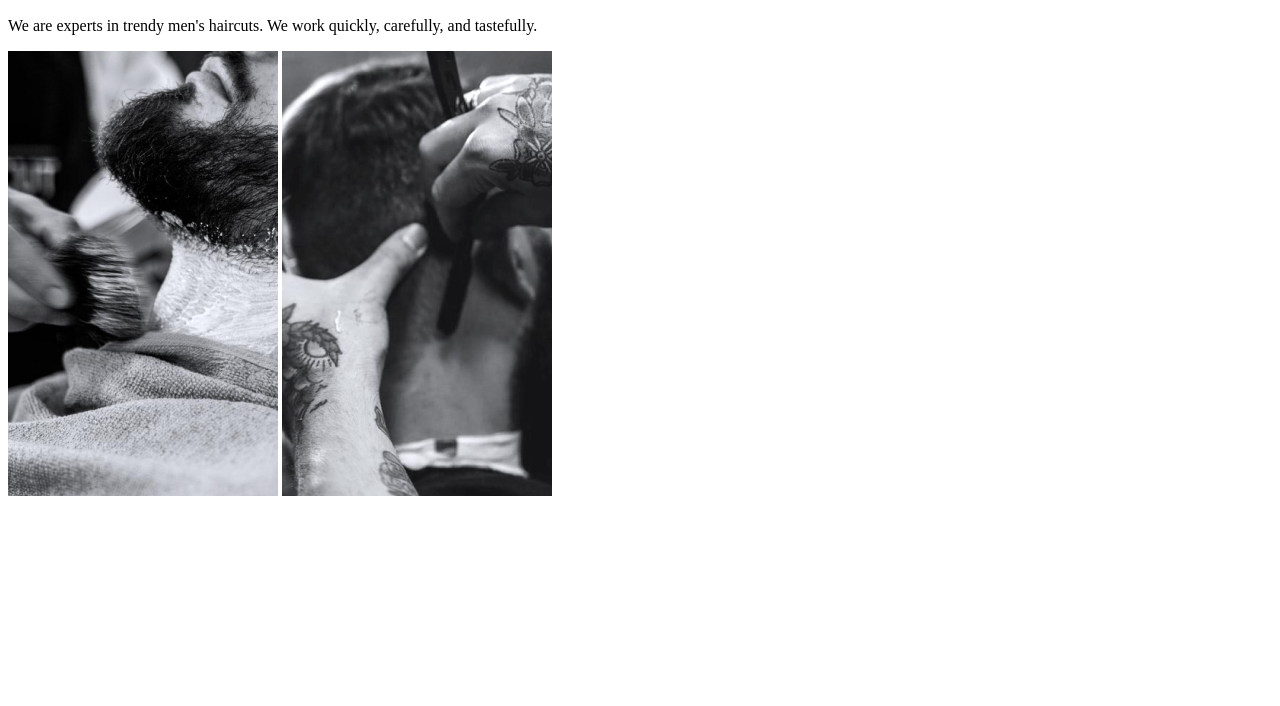
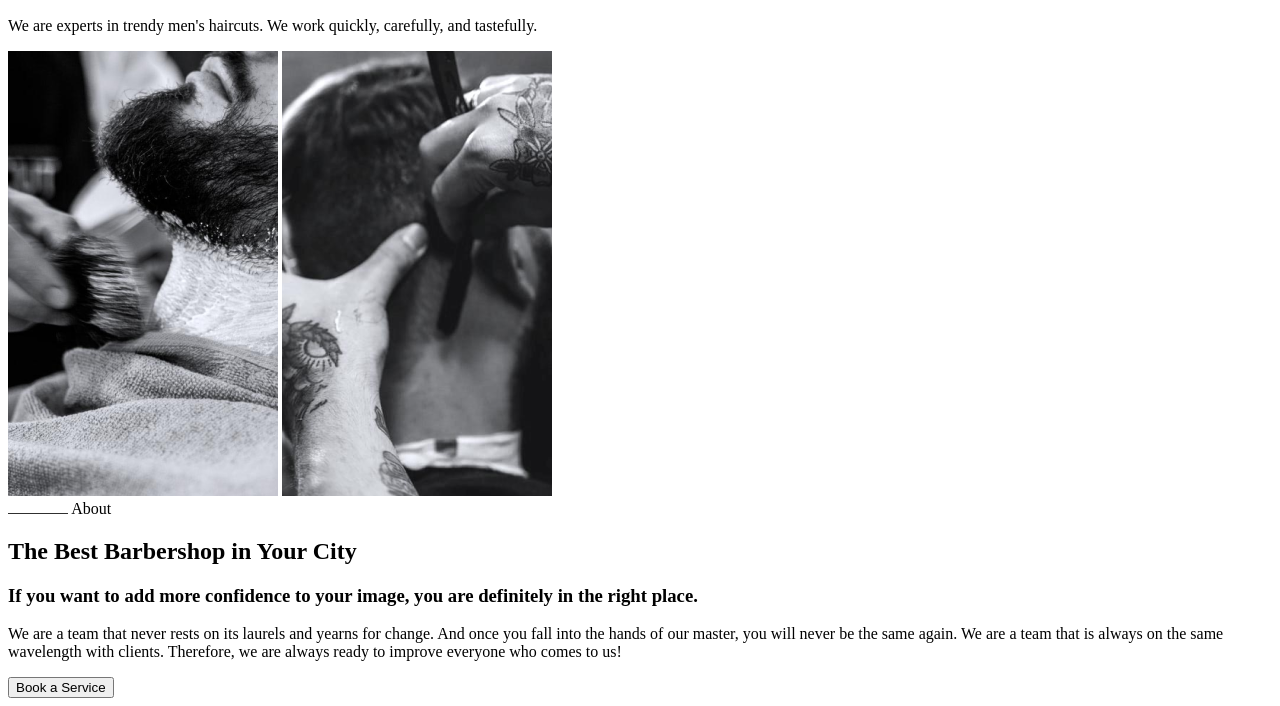
Before and after one commit to Marian13O/html-css-lesson-1-module-1, a plain HTML site: page index.html in a window 1280 px wide. Shown: the part 340-1046 px from the top of the page. Before the commit the page ends 848 px from the top, so only its background shows below. Drawn offline with Linux system fonts and the light colour scheme.

Commit message:
add commit to index.html

```diff
--- a/index.html
+++ b/index.html
@@ -27,7 +27,7 @@
         <section>
             <a href="https://www.youtube.com/" target="_blank">YouTube</a>
             <a href="https://www.instagram.com/" target="_blank">Instagram</a>
-            <img src="./images/social-media-dash.png" alt="Separator" />
+            <img src="./images/vertical-dash.png" alt="vertical-dash" />
 
         </section>
 
@@ -42,12 +42,27 @@
                 and tastefully.
             </p>
         </section>
+
+        <!-- About Section -->
         <section>
-            <img src="./images/barba.jpg" width="270px" alt="barba">
-            <img src="./images/shave-hair.jpg" alt="shave-hair">
+            <div>
+                <img src="./images/barber.png" alt="barber">
+                <img src="./images/shave-barb.png" alt="shave">
+            </div>
+            <div>
+                <img src="./images/orisontal-dash.png" alt="orisontal-dash">
+                <span>About</span>
+            </div>
+            <h2>The Best Barbershop in Your City</h2>
+            <h3>If you want to add more confidence to your image, you are definitely in the right place.</h3>
+            <p>We are a team that never rests on its laurels and yearns for change. And once you fall into the hands of
+                our master, you will never be the same again. We are a team that is always on the same wavelength with
+                clients. Therefore, we are always ready to improve everyone who comes to us!</p>
+            <button>Book a Service</button>
         </section>
 
-        <section></section>
+
+        </section>
     </main>
 </body>
 
```
Also changed, not shown: images/barba.jpg (deleted), images/barber.png (added), images/orisontal-dash.png (added), images/shave-barb.png (added), images/vertical-dash.png (renamed from images/social-media-dash.png).
